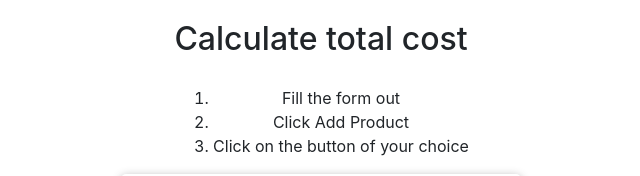
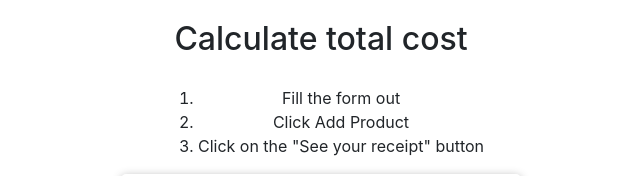
Before and after one commit to vormc2005/dealerOn, a website: page index.html in a window 1280 px wide. Shown: the top 176 px of the page, without its empty margins (319-959 px from the left). Drawn offline with nearby package versions, Linux system fonts and the light colour scheme.

Commit message:
finished app

```diff
--- a/index.html
+++ b/index.html
@@ -14,7 +14,7 @@
     <ol>
         <li>Fill the form out</li>
         <li>Click Add Product</li>
-        <li>Click on the button of your choice</li>
+        <li>Click on the "See your receipt" button</li>
     </ol>
 </div>
        <div class="container">
```
